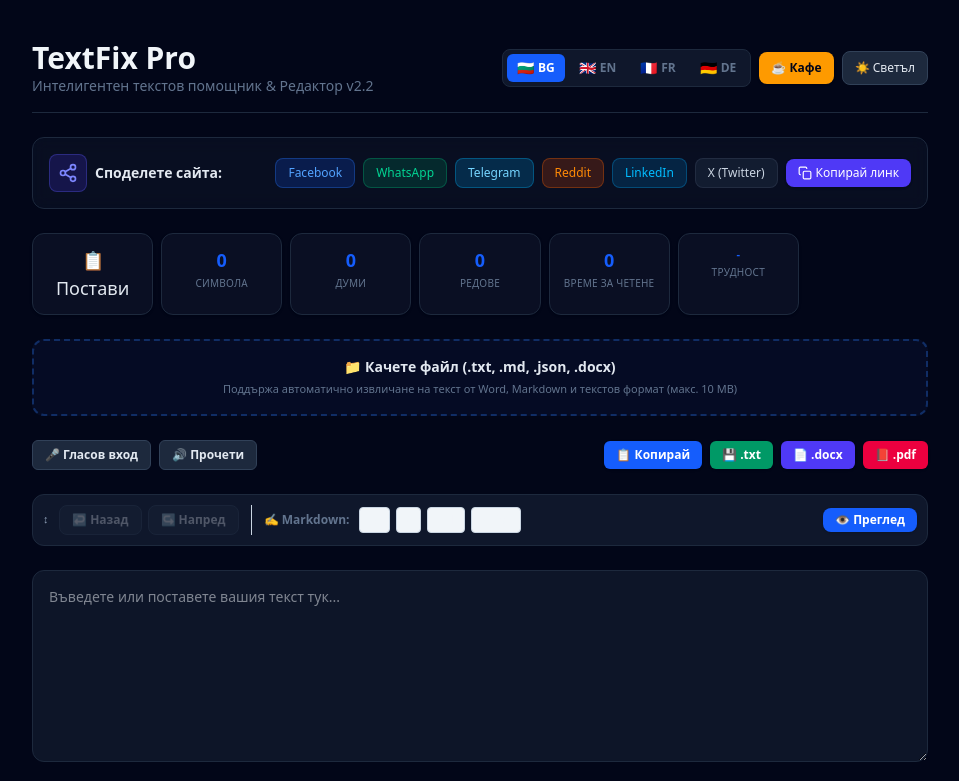
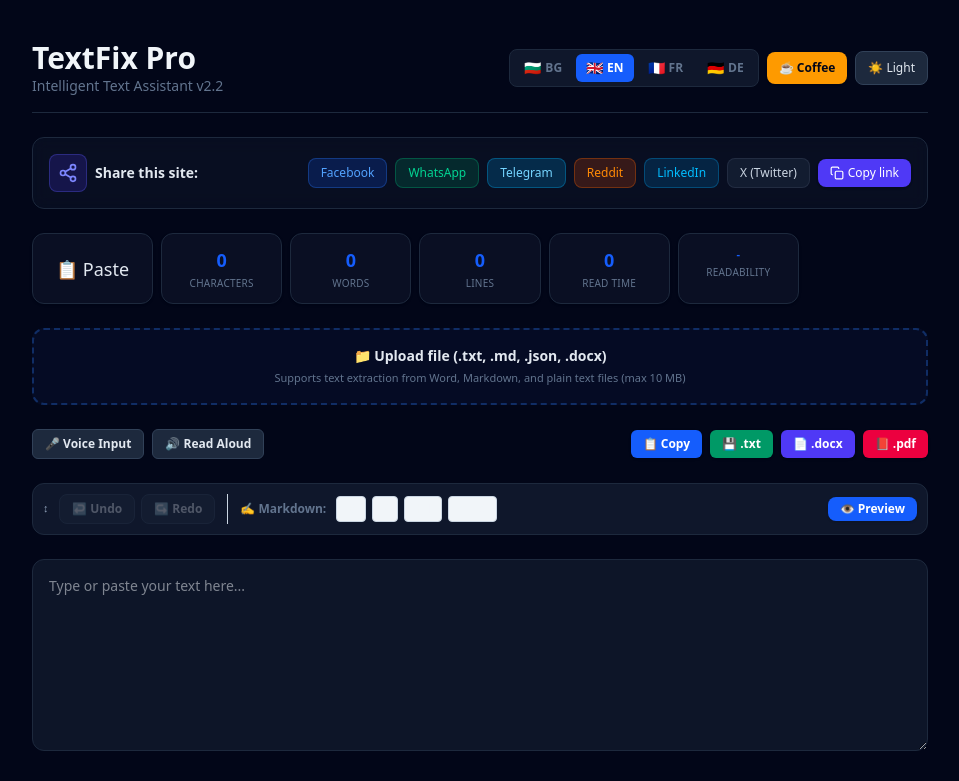
Before and after one commit to ReLaXsZ/textfix-pro, a Next.js app: page / in a window 1280 px wide. Shown: the top 781 px of the page, without its empty margins (160-1119 px from the left). Built offline with nearby package versions, Linux system fonts and the light colour scheme.

Commit message:
Auto-detect browser language and fix typing bug

```diff
--- a/app/page.tsx
+++ b/app/page.tsx
@@ -100,7 +100,6 @@
     buyCoffee: "☕ Кафе",
     lightTheme: "☀️ Светъл",
     darkTheme: "🌙 Тъмен",
-    // Съобщения
     fileTooLarge: "Файлът е твърде голям (макс. 10 MB).",
     fileLoaded: (name: string) => `Файлът "${name}" е зареден!`,
     wordFileLoading: "Зареждане на Word...",
@@ -256,7 +255,21 @@
 }
 
 export default function Home() {
-  const [lang, setLang] = useState<Language>("bg");
+  // 1. Език: Зарежда от localStorage, после от браузъра, иначе английски
+  const [lang, setLang] = useState<Language>(() => {
+    if (typeof window !== "undefined") {
+      const storedLang = localStorage.getItem("textfix_lang") as Language;
+      if (storedLang && ["bg", "en", "fr", "de"].includes(storedLang)) return storedLang;
+
+      const browserLang = navigator.language.toLowerCase();
+      if (browserLang.startsWith("bg")) return "bg";
+      if (browserLang.startsWith("fr")) return "fr";
+      if (browserLang.startsWith("de")) return "de";
+      return "en"; // Default to English
+    }
+    return "bg"; // Fallback for server
+  });
+
   const [isLight, setIsLight] = useState(false);
   const [text, setText] = useState("");
   const [aiResult, setAiResult] = useState("");
@@ -289,26 +302,30 @@
 
   const t: Translation = translations[lang];
 
+  // 2. Load saved data on mount
   useEffect(() => {
     try {
       const storedHistory = localStorage.getItem("textfix_history");
       if (storedHistory) { const parsed = JSON.parse(storedHistory); if (Array.isArray(parsed)) setSavedHistory(parsed); }
       const storedTheme = localStorage.getItem("textfix_theme");
       if (storedTheme === "light" || storedTheme === "dark") setIsLight(storedTheme === "light");
-      const storedLang = localStorage.getItem("textfix_lang") as Language | null;
-      if (storedLang && ["bg", "en", "fr", "de"].includes(storedLang)) setLang(storedLang);
+
+      // (Премахнат стар код за lang, защото вече се зарежда в useState)
     } catch (e) { console.error(e); }
   }, []);
 
+  // 3. Save Theme
   useEffect(() => {
     try { localStorage.setItem("textfix_theme", isLight ? "light" : "dark"); } catch (e) { console.error(e); }
     if (typeof document !== "undefined") document.documentElement.classList.toggle("dark", !isLight);
   }, [isLight]);
 
+  // 4. Save Language
   useEffect(() => {
     try { localStorage.setItem("textfix_lang", lang); } catch (e) { console.error(e); }
   }, [lang]);
 
+  // 5. Auto-save history
   useEffect(() => {
     if (!text.trim()) return;
     const timer = setTimeout(() => {
@@ -323,6 +340,7 @@
     return () => clearTimeout(timer);
   }, [text]);
 
+  // 6. Cleanup
   useEffect(() => {
     return () => {
       if (toastTimeoutRef.current) clearTimeout(toastTimeoutRef.current);
@@ -343,7 +361,7 @@
     if (isSpeaking && typeof window !== "undefined" && "speechSynthesis" in window) {
       window.speechSynthesis.cancel(); setIsSpeaking(false);
     }
-  }, [text]); // eslint-disable-line react-hooks/exhaustive-deps
+  }, [text]);
 
   const commitHistory = useCallback((newText: string) => {
     setHistory((prevHistory) => {
@@ -489,7 +507,7 @@
       setTypedAiResult((prev) => prev + fullText.charAt(i));
       i++;
       if (i >= fullText.length) { if (typingIntervalRef.current) clearInterval(typingIntervalRef.current); }
-    }, 10); // Speed of typing
+    }, 10);
   };
 
   const handleAiAction = async (actionType: string, customInst: string = "") => {
@@ -570,7 +588,6 @@
   const clearAll = () => { if (window.confirm(t.confirmClearAll)) updateText("", t.cleared); };
   const clearHistory = () => { if (window.confirm(t.confirmClearHistory)) { try { localStorage.removeItem("textfix_history"); } catch { } setSavedHistory([]); } };
 
-  // Re-check character count color
   const charCounterColor = charCount > 5000 ? "text-rose-500 font-bold" : "text-blue-600";
 
   return (
```
